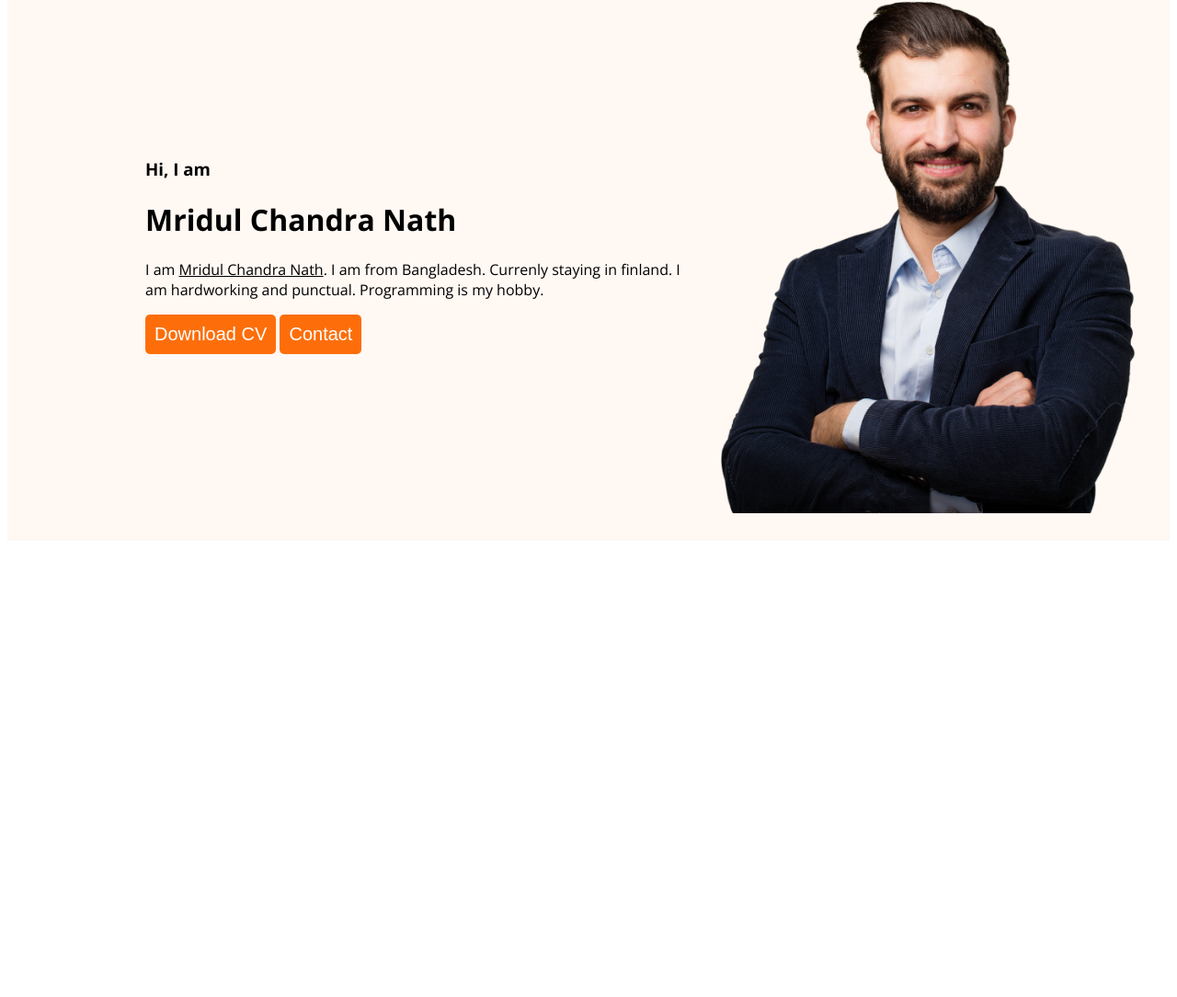
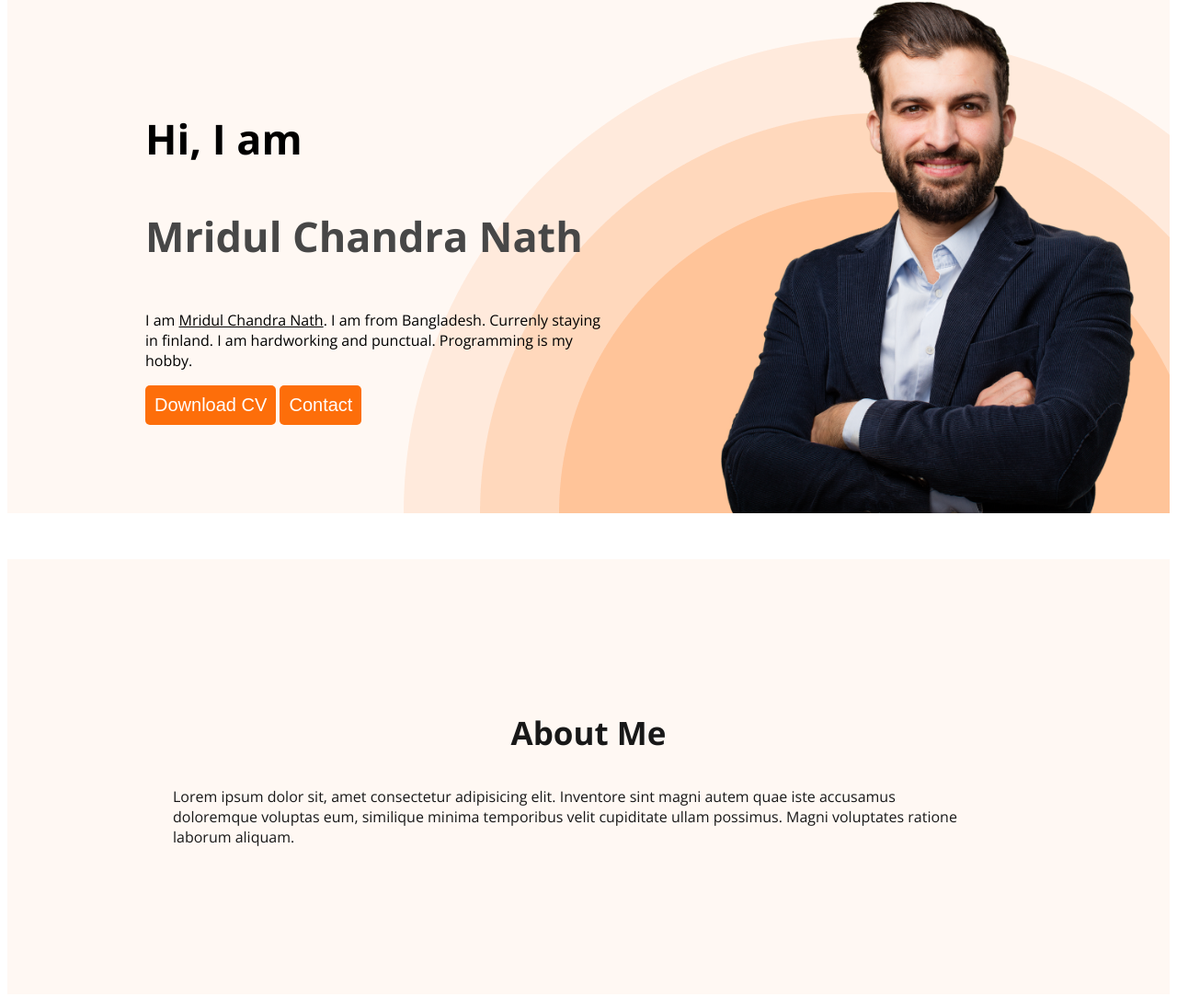
Before and after one commit to Mridul-Nath777/Developers-portfolio, a plain HTML site: page index.html in a window 1280 px wide. Shown: the part 210-1294 px from the top of the page at 92% size. Before the commit the page ends 806 px from the top, so only its background shows below. Drawn offline with nearby package versions, Linux system fonts and the light colour scheme.

Commit message:
about section created

```diff
--- a/index.html
+++ b/index.html
@@ -26,8 +26,10 @@
             </ul>
         </nav>
 
+        <!-- Banner secction here -->
+
         <div class="banner">
-            <div>
+            <div class="banner-content">
                 <h3 class="banner-greeting">Hi, I am</h3>
                 <h1 class="banner-title">Mridul Chandra Nath</h1>
                 <p>I am <u>Mridul Chandra Nath</u>. I am from Bangladesh. Currenly
@@ -44,11 +46,19 @@
 
 
 
+
+
     </header>
 
     <main>
 
+ <!-- About section here -->
 
+
+ <section class="about">
+    <h3 class="section-title">About Me</h3>
+    <p class="section-description">Lorem ipsum dolor sit, amet consectetur adipisicing elit. Inventore sint magni autem quae iste accusamus doloremque voluptas eum, similique minima temporibus velit cupiditate ullam possimus. Magni voluptates ratione laborum aliquam.</p>
+</section>
     </main>
 
     <footer>
--- a/styles/portfolio.css
+++ b/styles/portfolio.css
@@ -5,12 +5,24 @@ body{
 .text-primary{
     color: #fd6E0a;
 }
+
+/* common shared class */
+
+
+
 header{
     background-color: #fff8f3;
+    background-image: url('../images/header_bg.png');
+    background-repeat: no-repeat;
+    background-position: bottom right;
+    background-image: ('../images/developer.png');
 }
 
 .banner{
-    padding: 30px 30px 30px 150px;
+    padding: 30px 30px 0px 150px;
+}
+.banner-content{
+    max-width: 500px;
 }
 nav {
     display: flex;
@@ -51,8 +63,39 @@ nav a{
 .banner{
     display: flex;
     align-items: center;
+    justify-content: space-between;
+}
+
+.banner-greeting{
+    font-size: 45px;
+}
+
+.banner-title{
+    font-size: 45px;
+    color: #474747;
+    margin-top: 5px;
+    margin-bottom: 50px;
+
 }
 
 .banner .profile-pic{
     width: 500px;
 }
+
+.about{
+    padding: 130px;
+    color: #181818;
+    background: #fff8f3;
+    margin: 50px 0px;
+}
+
+.section-title{
+    color: #181818;
+    font-size: 35px;
+    font-weight: 700;
+    text-align: center;
+}
+
+.section-description{
+    margin: 30px 80px 30px 50px;
+}
```
